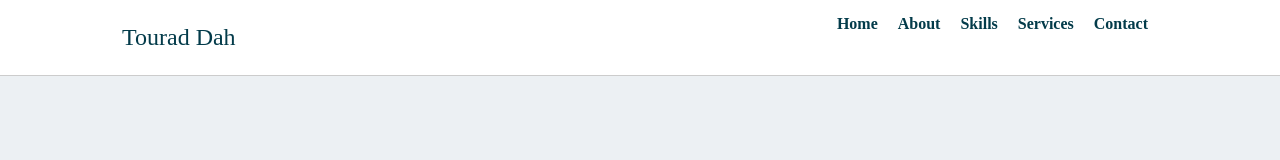
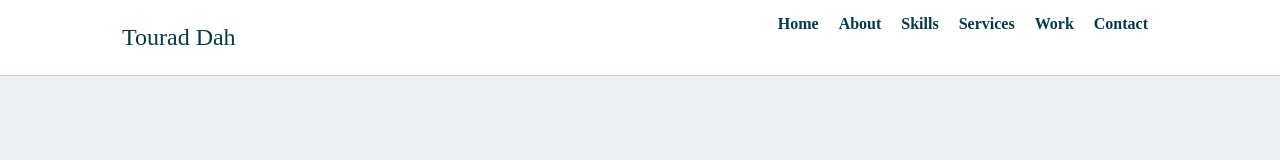
Before and after one commit to devTourad/Profilo-Tourad, a plain HTML site: page index.html in a window 1280 px wide. Shown: the top 160 px of the page. Drawn offline with nearby package versions, Linux system fonts and the light colour scheme.

Commit message:
Add files via upload

```diff
--- a/index.html
+++ b/index.html
@@ -23,6 +23,7 @@
                     <li><a href="#about">About</a></li>
                     <li><a href="#skills">Skills</a></li>
                     <li><a href="#services">Services</a></li>
+                    <li><a href="#portfolio">Work</a></li>
                     <li><a href="#contact">Contact</a></li>
                 </ul>
                 <div class="menu-icon">
```
